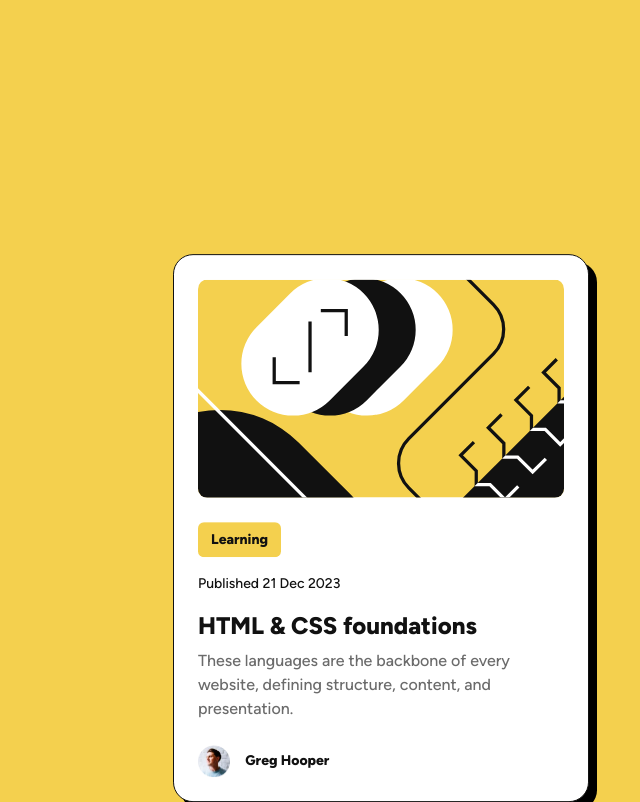
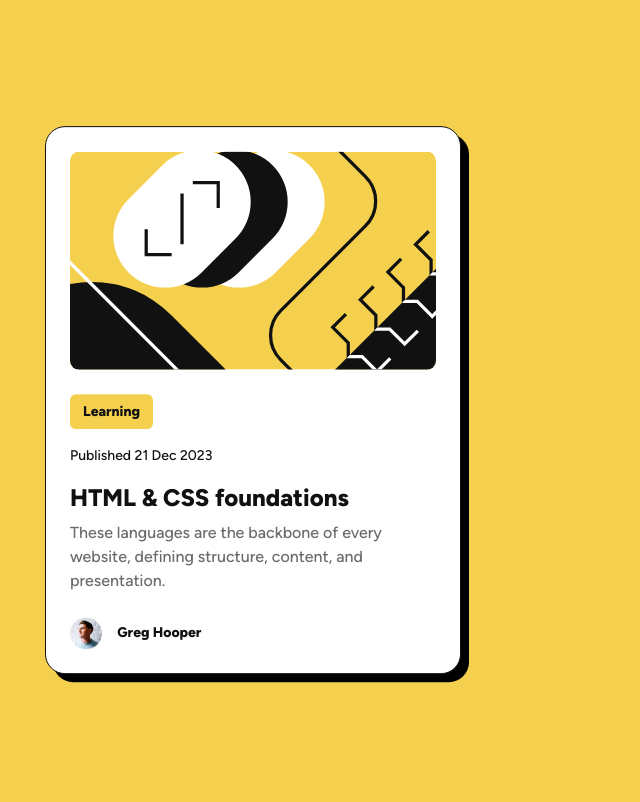
Before and after one commit to AlessandroIdolo/BlogPreviewCard, a plain HTML site: page index.html in a window 1280 px wide. Shown: the whole page, without its empty margins (387-1027 px from the left). Drawn offline with nearby package versions, Linux system fonts and the light colour scheme.

Commit message:
dodicesimo

```diff
--- a/style.css
+++ b/style.css
@@ -13,7 +13,20 @@ body {
     src: url(Fonts/Figtree/static/Figtree-ExtraBold.ttf);
 }
 
+@media (min-width:320px) {
+    .carta {
+        border: 1px solid #111111;
+        position: absolute;
+        left: 50%;
+        top: 50%;
+        transform: translate(-50%, -50%);
+        width: 60%;
+        border-radius: 20px;
+        padding: 24px;
+        box-shadow: 8px 8px #000000;
+    }
 
+}
 
 .carta {
     border: 1px solid #111111;
@@ -25,7 +38,6 @@ body {
     border-radius: 20px;
     padding: 24px;
     box-shadow: 8px 8px #000000;
-    margin: 10%;
 }
 
 .carta card-body card-title :hover {
```
